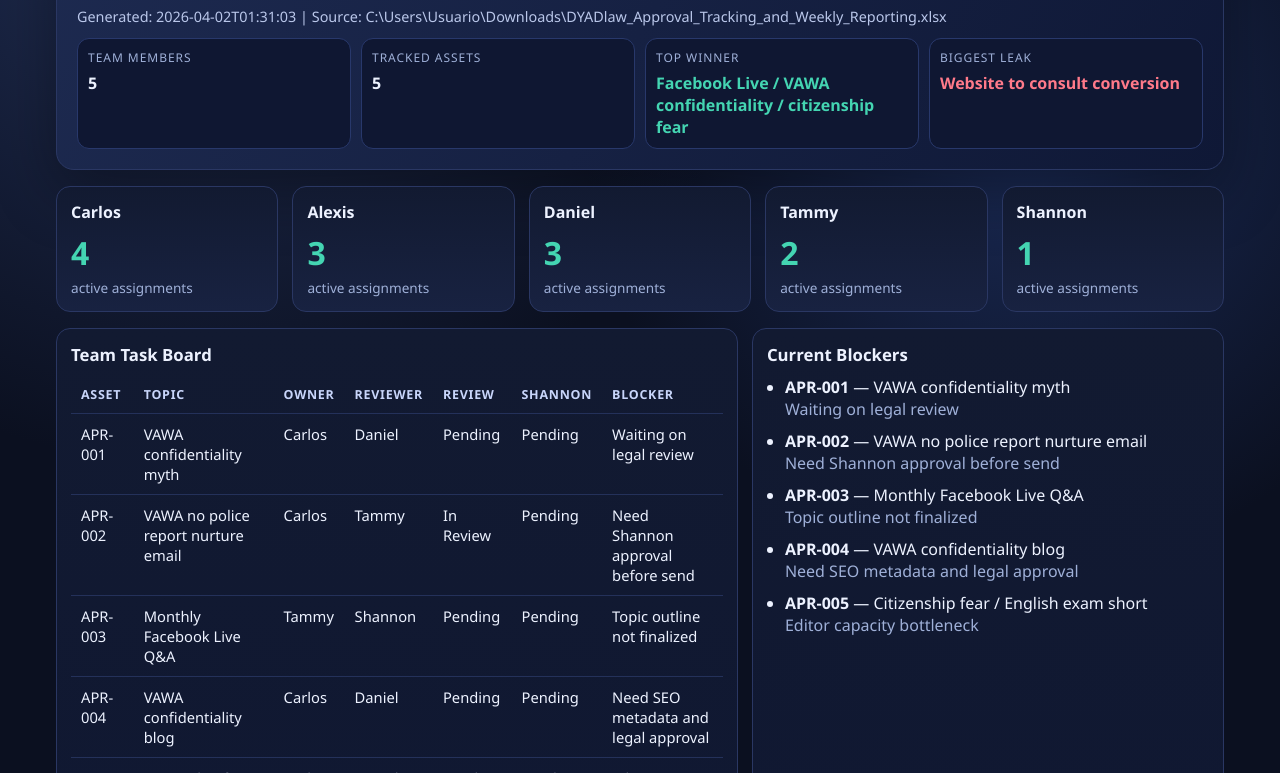
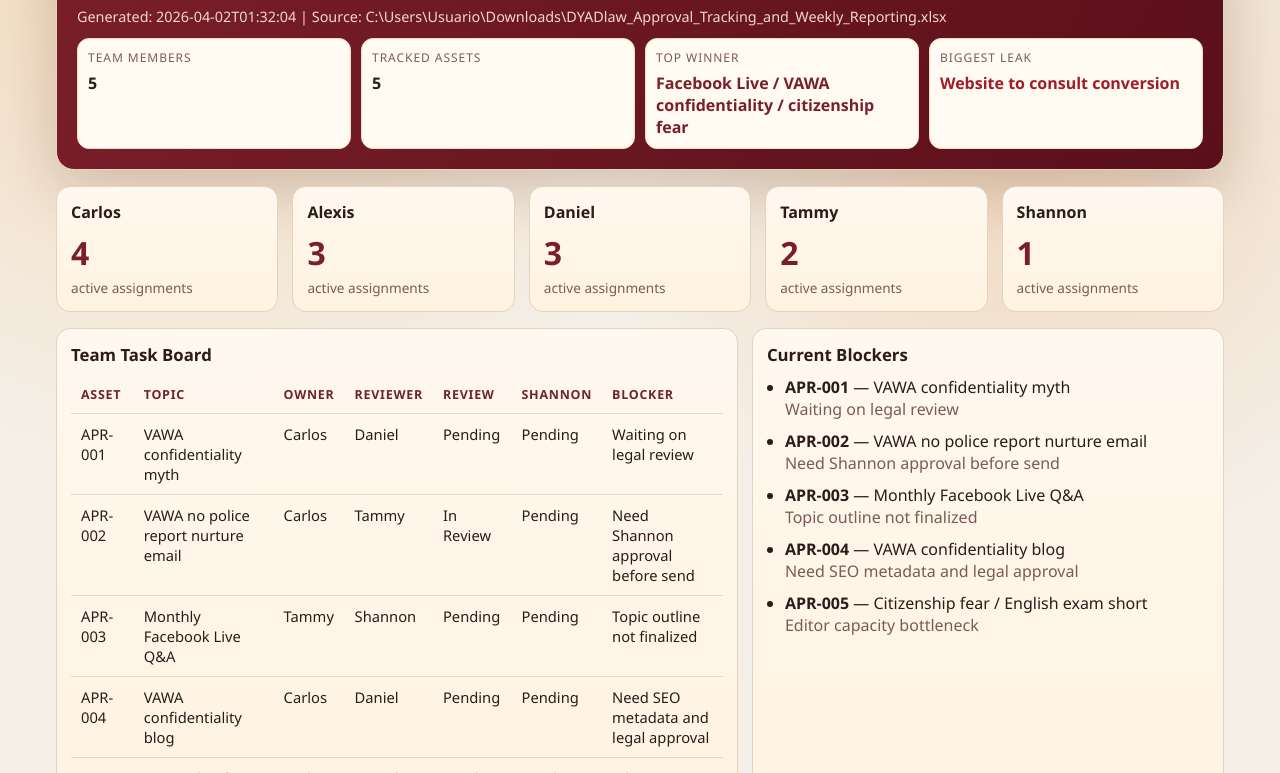
Before and after one commit to realtape/ShannonReport, a plain HTML site: page team-dashboard.html in a window 1280 px wide. Shown: the part 130-903 px from the top of the page. Drawn offline with Linux system fonts and the light colour scheme.

Commit message:
Restyle team dashboard with DYADlaw brand colors

```diff
--- a/team-dashboard.html
+++ b/team-dashboard.html
@@ -6,15 +6,15 @@
   <title>DYADlaw Team Dashboard</title>
   <style>
     :root {
-      --bg:#0b1020;
-      --panel:#121a31;
-      --panel-2:#182241;
-      --text:#edf2ff;
-      --muted:#9fb0d8;
-      --line:#2a3763;
-      --accent:#44d5b2;
-      --warn:#ffca67;
-      --danger:#ff7a8a;
+      --bg:#f4efe7;
+      --panel:#fff8ef;
+      --panel-2:#fff3e0;
+      --text:#2d1a1a;
+      --muted:#7b5b57;
+      --line:#e5d3bd;
+      --accent:#7a1f2a;
+      --warn:#b8892f;
+      --danger:#9f1d28;
     }
     *{box-sizing:border-box}
     body{
@@ -22,21 +22,21 @@
       font-family:"Segoe UI",Tahoma,Arial,sans-serif;
       color:var(--text);
       background:
-        radial-gradient(circle at 15% 0%, #223057 0%, transparent 35%),
-        radial-gradient(circle at 80% 20%, #1a2a55 0%, transparent 30%),
+        radial-gradient(circle at 15% 0%, #f3d6b4 0%, transparent 35%),
+        radial-gradient(circle at 80% 20%, #f0d7bd 0%, transparent 30%),
         var(--bg);
     }
     .wrap{max-width:1200px;margin:0 auto;padding:24px 16px 48px}
     .hero{
-      background:linear-gradient(120deg,#1d2a50,#0f1836);
+      background:linear-gradient(120deg,#7a1f2a,#5a0f1a);
       border:1px solid var(--line);
       border-radius:18px;
       padding:20px;
-      box-shadow:0 20px 60px rgba(0,0,0,.35);
+      box-shadow:0 20px 60px rgba(68,23,12,.2);
     }
     h1{margin:0 0 8px;font-size:clamp(1.6rem,3vw,2.6rem)}
-    .sub{color:var(--muted)}
-    .meta{margin-top:10px;font-size:.9rem;color:#bac7ea}
+    .sub{color:#f3dfd6}
+    .meta{margin-top:10px;font-size:.9rem;color:#f2d8c9}
     .grid{display:grid;gap:14px;margin-top:16px}
     .members{grid-template-columns:repeat(auto-fit,minmax(170px,1fr))}
     .member-card{
@@ -50,20 +50,20 @@
     .member-label{color:var(--muted);font-size:.85rem}
     .two-col{grid-template-columns:1.3fr .9fr}
     .panel{
-      background:linear-gradient(180deg,var(--panel),#101832);
+      background:linear-gradient(180deg,var(--panel),var(--panel-2));
       border:1px solid var(--line);
       border-radius:14px;
       padding:14px;
     }
     h2{margin:0 0 10px;font-size:1.05rem}
     table{width:100%;border-collapse:collapse;font-size:.92rem}
-    th,td{text-align:left;padding:10px;border-bottom:1px solid #24315a;vertical-align:top}
-    th{color:#c9d6fb;font-size:.78rem;text-transform:uppercase;letter-spacing:.06em}
+    th,td{text-align:left;padding:10px;border-bottom:1px solid #e8d8c5;vertical-align:top}
+    th{color:#6f232f;font-size:.78rem;text-transform:uppercase;letter-spacing:.06em}
     ul{margin:0;padding-left:18px}
     li{margin:0 0 10px}
     li span{color:var(--muted)}
     .kpis{display:grid;grid-template-columns:repeat(4,minmax(0,1fr));gap:10px;margin-top:12px}
-    .kpi{background:#0f1732;border:1px solid #28386b;border-radius:12px;padding:10px}
+    .kpi{background:#fffaf2;border:1px solid #efd9c2;border-radius:12px;padding:10px}
     .kpi .label{font-size:.75rem;color:var(--muted);text-transform:uppercase;letter-spacing:.08em}
     .kpi .val{margin-top:6px;font-weight:700}
     .warn{color:var(--warn)} .danger{color:var(--danger)} .ok{color:var(--accent)}
@@ -78,7 +78,7 @@
     <section class="hero">
       <h1>DYADlaw Team Operations Dashboard</h1>
       <div class="sub">Copy-safe dashboard generated from tracker files. Original reports remain unchanged.</div>
-      <div class="meta">Generated: 2026-04-02T01:31:03 | Source: C:\Users\Usuario\Downloads\DYADlaw_Approval_Tracking_and_Weekly_Reporting.xlsx</div>
+      <div class="meta">Generated: 2026-04-02T01:32:04 | Source: C:\Users\Usuario\Downloads\DYADlaw_Approval_Tracking_and_Weekly_Reporting.xlsx</div>
       <div class="kpis">
         <div class="kpi"><div class="label">Team Members</div><div class="val">5</div></div>
         <div class="kpi"><div class="label">Tracked Assets</div><div class="val">5</div></div>
--- a/team_dashboard_data.json
+++ b/team_dashboard_data.json
@@ -1,5 +1,5 @@
 {
-  "generated_at": "2026-04-02T01:31:03",
+  "generated_at": "2026-04-02T01:32:04",
   "source_file": "C:\\Users\\Usuario\\Downloads\\DYADlaw_Approval_Tracking_and_Weekly_Reporting.xlsx",
   "team_members": [
     "Alexis",
```
